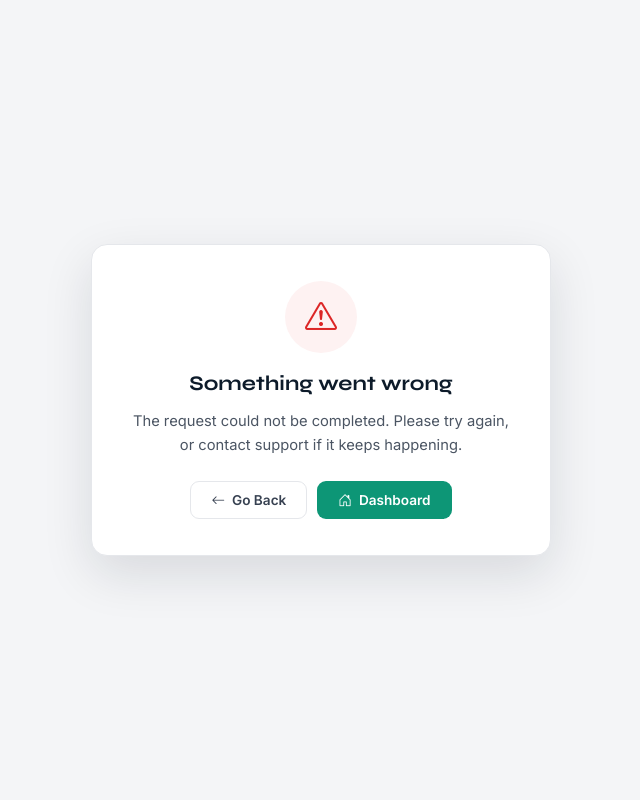
After one commit to Denryuu4u/CAPSTONE-1, a PHP site: page /error.php in a window 1280 px wide. The commit adds this page. Shown: the whole page, without its empty margins (319-959 px from the left). Run offline with PHP 8.4, Linux system fonts and the light colour scheme; data comes from the database, SQL or seed files in the repository.

Commit message:
Enable zip ext (Railway) for ZIP/xlsx exports; friendly error redirect page; view quotation in Monitoring; reports signature block

```diff
--- /dev/null
+++ b/error.php
@@ -0,0 +1,56 @@
+<?php
+/**
+ * Friendly error page. Endpoints that can't complete a request (e.g. a missing
+ * server capability, a not-found record, or a bad parameter) redirect here
+ * instead of dumping raw text:
+ *
+ *   header('Location: ' . BASE_URL . '/error.php?msg=' . urlencode($message));
+ *
+ * Optional query params: msg (shown to the user), title, code (HTTP-ish label).
+ */
+require_once __DIR__ . '/includes/auth.php';
+
+$msg   = trim((string) ($_GET['msg'] ?? ''));
+$title = trim((string) ($_GET['title'] ?? 'Something went wrong'));
+if ($msg === '') $msg = 'The request could not be completed. Please try again, or contact support if it keeps happening.';
+
+// Where "home" goes depends on who's viewing.
+$home = function_exists('role_home') ? role_home() : (BASE_URL . '/index.php');
+$e = fn($s) => htmlspecialchars((string) $s, ENT_QUOTES, 'UTF-8');
+?>
+<!DOCTYPE html>
+<html lang="en">
+<head>
+<meta charset="UTF-8">
+<meta name="viewport" content="width=device-width, initial-scale=1.0">
+<title><?= $e($title) ?> – Vast Solutions</title>
+<link href="https://fonts.googleapis.com/css2?family=Syne:wght@400;700;800&family=Inter:wght@300;400;500;600&display=swap" rel="stylesheet">
+<link rel="stylesheet" href="https://cdn.jsdelivr.net/npm/bootstrap-icons@1.11.3/font/bootstrap-icons.min.css">
+<style>
+  *{box-sizing:border-box;} body{margin:0;font-family:'Inter',system-ui,sans-serif;background:#f4f5f7;
+    min-height:100vh;display:flex;align-items:center;justify-content:center;padding:24px;color:#1f2937;}
+  .err-card{background:#fff;border:1px solid #e5e7eb;border-radius:16px;box-shadow:0 18px 50px rgba(13,27,42,.12);
+    max-width:460px;width:100%;padding:36px 34px;text-align:center;}
+  .err-icon{width:72px;height:72px;border-radius:50%;background:#fef2f2;color:#dc2626;display:flex;
+    align-items:center;justify-content:center;font-size:2rem;margin:0 auto 18px;}
+  .err-title{font-family:'Syne',sans-serif;font-size:1.3rem;font-weight:700;color:#0d1b2a;margin:0 0 8px;}
+  .err-msg{font-size:.92rem;color:#4b5563;line-height:1.6;margin-bottom:24px;}
+  .err-actions{display:flex;gap:10px;justify-content:center;flex-wrap:wrap;}
+  .err-btn{display:inline-flex;align-items:center;gap:7px;font-size:.85rem;font-weight:600;border-radius:9px;
+    padding:10px 20px;cursor:pointer;text-decoration:none;border:1px solid transparent;transition:background .15s,border-color .15s;}
+  .err-btn-primary{background:#0D9676;color:#fff;} .err-btn-primary:hover{background:#0a7a60;}
+  .err-btn-ghost{background:#fff;border-color:#e5e7eb;color:#374151;} .err-btn-ghost:hover{border-color:#cbd5e1;background:#f9fafb;}
+</style>
+</head>
+<body>
+  <div class="err-card">
+    <div class="err-icon"><i class="bi bi-exclamation-triangle"></i></div>
+    <h1 class="err-title"><?= $e($title) ?></h1>
+    <p class="err-msg"><?= $e($msg) ?></p>
+    <div class="err-actions">
+      <a href="#" class="err-btn err-btn-ghost" onclick="history.back();return false;"><i class="bi bi-arrow-left"></i> Go Back</a>
+      <a href="<?= $e($home) ?>" class="err-btn err-btn-primary"><i class="bi bi-house-door"></i> Dashboard</a>
+    </div>
+  </div>
+</body>
+</html>
```
Also changed, not shown: admin/export_summary.php (+11 -16 lines), admin/monitoring.php (+30 -1 lines), 1 other file.
